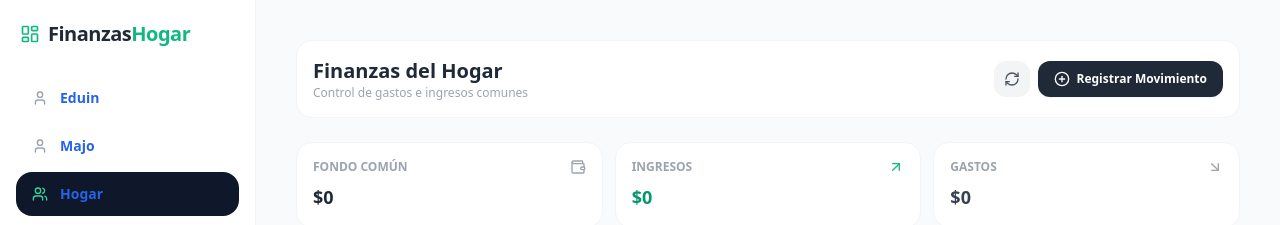
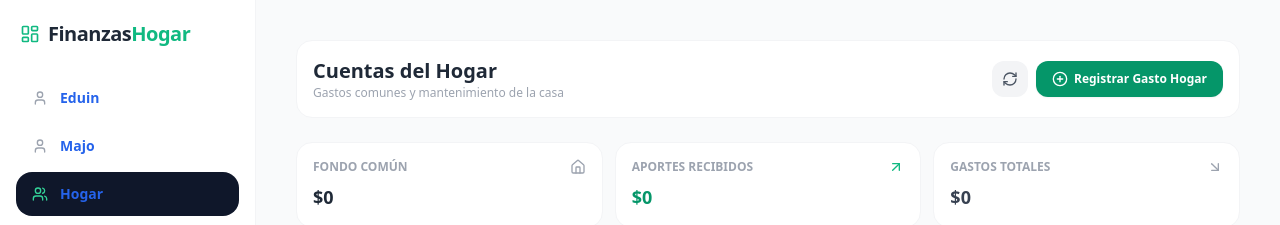
Before and after one commit to SoyEduinRodriguez/EconomiaFamiliar, a Next.js app: page /dashboard/hogar in a window 1280 px wide. Shown: the top 225 px of the page. Built offline with nearby package versions, Linux system fonts and the light colour scheme; no server answers; the database is empty.

Commit message:
Refactor dashboard page for home finances

```diff
--- a/src/app/dashboard/hogar/page.jsx
+++ b/src/app/dashboard/hogar/page.jsx
@@ -1,6 +1,6 @@
 'use client';
 import { useState, useEffect } from 'react';
-import { PlusCircle, Wallet, ArrowUpRight, ArrowDownRight, RefreshCw } from 'lucide-react';
+import { PlusCircle, Home, ArrowUpRight, ArrowDownRight, RefreshCw } from 'lucide-react';
 import { supabase } from '@/lib/supabase';
 import TransactionForm from '@/components/TransactionForm';
 import TransactionTable from '@/components/TransactionTable';
@@ -14,21 +14,22 @@ export default function HogarDashboard() {
   const fetchDatos = async () => {
     setLoading(true);
     try {
-      // Consultar transacciones de la casa
+      // Filtra estrictamente lo que pertenezca al scope 'hogar'
       const { data, error } = await supabase
         .from('transacciones')
         .select('*')
         .eq('scope', 'hogar')
-        .order('fecha', { ascending: false });
+        .order('fecha_transaccion', { ascending: false });
 
       if (error) throw error;
       setTransacciones(data || []);
 
-      // Calcular métricas localmente en frío
       let totalIngresos = 0;
       let totalGastos = 0;
 
       (data || []).forEach(tx => {
+        if (tx.estado === 'anulado') return; // 🚫 Salta los anulados del hogar
+
         const monto = parseFloat(tx.monto) || 0;
         if (tx.tipo_transaccion === 'ingreso') {
           totalIngresos += monto;
@@ -43,7 +44,7 @@ export default function HogarDashboard() {
         balance: totalIngresos - totalGastos
       });
     } catch (err) {
-      console.error('Error cargando datos de hogar:', err.message);
+      console.error('Error cargando cuentas del Hogar:', err.message);
     } finally {
       setLoading(false);
     }
@@ -55,11 +56,10 @@ export default function HogarDashboard() {
 
   return (
     <div className="p-4 max-w-5xl mx-auto space-y-6">
-      {/* Cabecera Dinámica */}
       <div className="flex justify-between items-center bg-white p-4 rounded-2xl border border-gray-100 shadow-xs">
         <div>
-          <h2 className="text-xl font-black text-gray-800">Finanzas del Hogar</h2>
-          <p className="text-xs text-gray-400 font-medium">Control de gastos e ingresos comunes</p>
+          <h2 className="text-xl font-black text-gray-800">Cuentas del Hogar</h2>
+          <p className="text-xs text-gray-400 font-medium">Gastos comunes y mantenimiento de la casa</p>
         </div>
         <div className="flex gap-2">
           <button onClick={fetchDatos} className="p-2.5 bg-gray-100 text-gray-600 rounded-xl hover:bg-gray-200 transition-colors">
@@ -67,20 +67,19 @@ export default function HogarDashboard() {
           </button>
           <button
             onClick={() => setIsModalOpen(true)}
-            className="flex items-center gap-1.5 px-4 py-2.5 bg-gray-800 text-white rounded-xl font-bold text-xs shadow-sm hover:bg-gray-900 transition-all"
+            className="flex items-center gap-1.5 px-4 py-2.5 bg-emerald-600 text-white rounded-xl font-bold text-xs shadow-sm hover:bg-emerald-700 transition-all"
           >
             <PlusCircle className="w-4 h-4" />
-            Registrar Movimiento
+            Registrar Gasto Hogar
           </button>
         </div>
       </div>
 
-      {/* Tarjetas de Balance */}
       <div className="grid grid-cols-3 gap-3">
         <div className="bg-white p-4 rounded-2xl border border-gray-100 shadow-xs">
           <div className="flex justify-between items-center mb-2">
             <span className="text-xs font-bold text-gray-400 uppercase">Fondo Común</span>
-            <Wallet className="w-4 h-4 text-gray-400" />
+            <Home className="w-4 h-4 text-gray-400" />
           </div>
           <p className={`text-lg font-black ${metricas.balance >= 0 ? 'text-gray-800' : 'text-red-600'}`}>
             ${metricas.balance.toLocaleString('es-CO')}
@@ -88,28 +87,26 @@ export default function HogarDashboard() {
         </div>
         <div className="bg-white p-4 rounded-2xl border border-gray-100 shadow-xs">
           <div className="flex justify-between items-center mb-2">
-            <span className="text-xs font-bold text-gray-400 uppercase">Ingresos</span>
+            <span className="text-xs font-bold text-gray-400 uppercase">Aportes Recibidos</span>
             <ArrowUpRight className="w-4 h-4 text-emerald-500" />
           </div>
           <p className="text-lg font-black text-emerald-600">${metricas.ingresos.toLocaleString('es-CO')}</p>
         </div>
         <div className="bg-white p-4 rounded-2xl border border-gray-100 shadow-xs">
           <div className="flex justify-between items-center mb-2">
-            <span className="text-xs font-bold text-gray-400 uppercase">Gastos</span>
+            <span className="text-xs font-bold text-gray-400 uppercase">Gastos Totales</span>
             <ArrowDownRight className="w-4 h-4 text-gray-400" />
           </div>
           <p className="text-lg font-black text-gray-700">${metricas.gastos.toLocaleString('es-CO')}</p>
         </div>
       </div>
 
-      {/* Tabla de Historial */}
       {loading ? (
-        <div className="text-center py-10 text-sm text-gray-400 font-medium">Cargando flujos financieros...</div>
+        <div className="text-center py-10 text-sm text-gray-400 font-medium">Cargando cuentas comunes...</div>
       ) : (
         <TransactionTable transacciones={transacciones} onActionSuccess={fetchDatos} />
       )}
 
-      {/* Modal Unificado */}
       <TransactionForm
         isOpen={isModalOpen}
         onClose={() => setIsModalOpen(false)}
```
